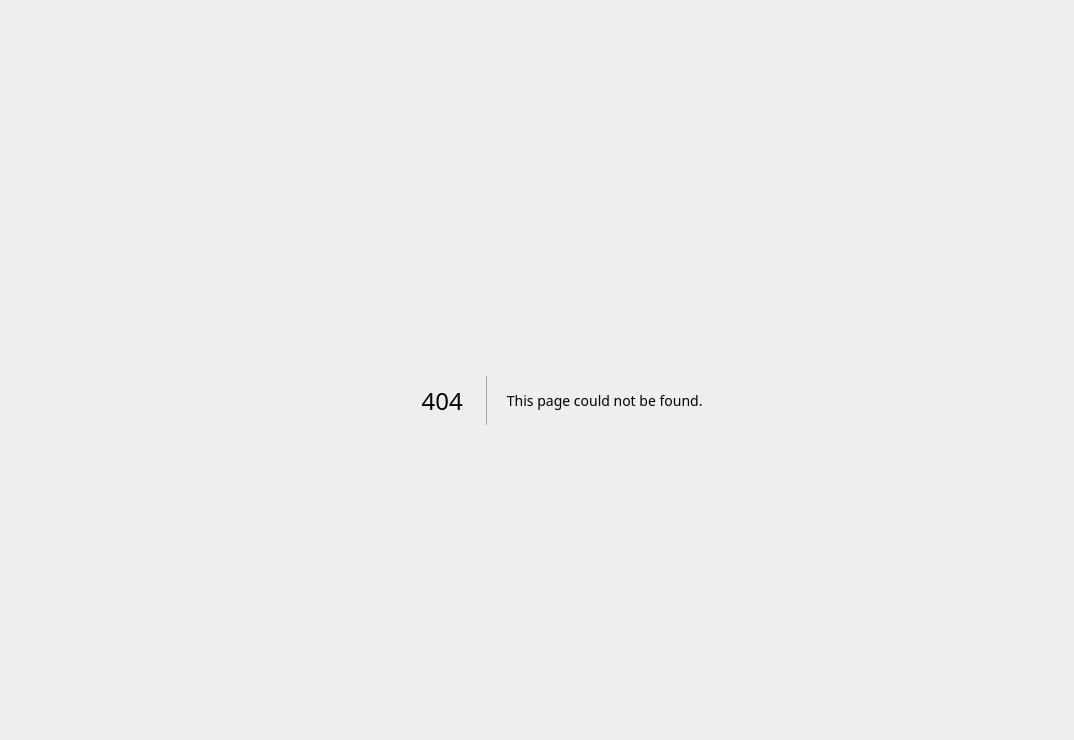
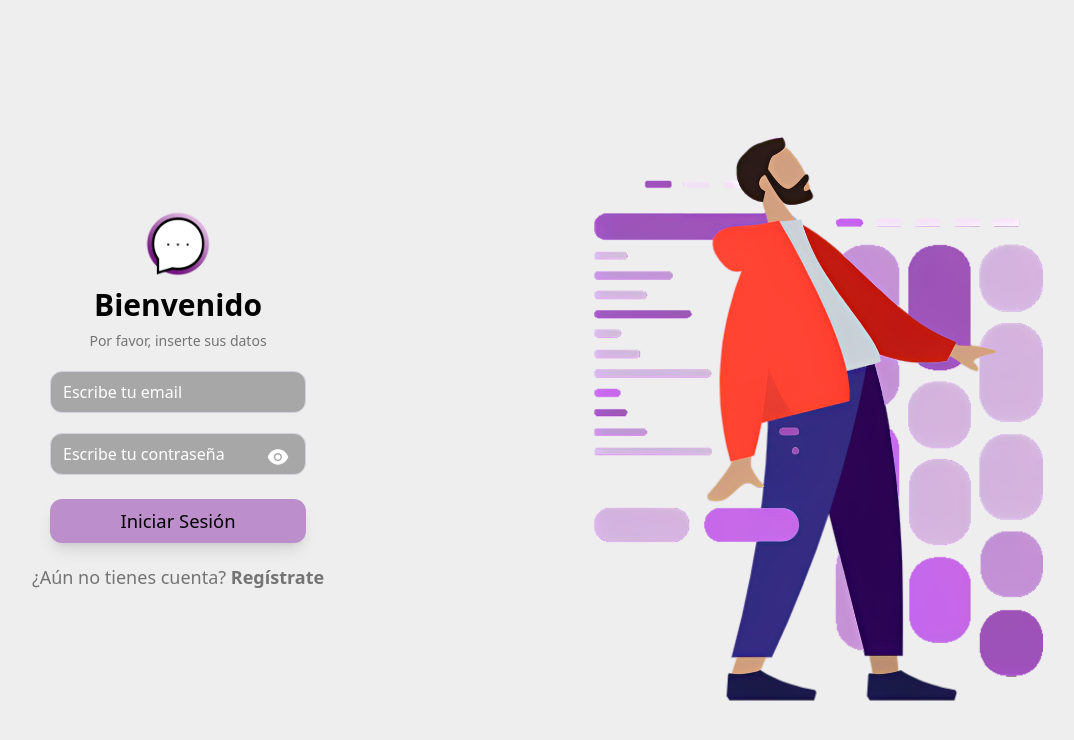
Before and after one commit to Sstark97/chat-now, a Next.js app: page /auth/login in a window 1280 px wide. Before the commit this address had no page. Shown: the top 740 px of the page, without its empty margins (78-1152 px from the left). Built offline with nearby package versions, Linux system fonts and the light colour scheme.

Commit message:
Add Basic Config for Next Auth

```diff
--- a/package.json
+++ b/package.json
@@ -20,6 +20,7 @@
     "eslint": "8.36.0",
     "eslint-config-next": "13.2.4",
     "next": "13.2.4",
+    "next-auth": "^4.20.1",
     "react": "18.2.0",
     "react-dom": "18.2.0",
     "react-icons": "^4.8.0",
--- a/src/components/Button.tsx
+++ b/src/components/Button.tsx
@@ -12,7 +12,11 @@
     }
 
     return (
-        <button onClick={() => click()} className="w-full bg-light_purple py-2 mt-5 md:mt-6 text-[1.15rem] rounded-xl shadow-lg hover:brightness-110 active:translate-y-[2%] active:shadow-md">
+        <button
+            type="button"
+            onClick={() => click()}
+            className="w-full bg-light_purple py-2 mt-5 md:mt-6 text-[1.15rem] rounded-xl shadow-lg hover:brightness-110 active:translate-y-[2%] active:shadow-md"
+        >
             {value}
         </button>
     )
--- a/src/containers/RegisterForm.tsx
+++ b/src/containers/RegisterForm.tsx
@@ -20,7 +20,7 @@
             </form>
             <p className="mt-5 text-sm text-center text-secondary_text lg:text-lg">
                 ¿Ya tienes una cuenta?{" "}
-                <Link href="/login" className="font-bold">
+                <Link href="/auth/login" className="font-bold">
                     Inicia sesión
                 </Link>
             </p>
--- a/src/pages/_app.tsx
+++ b/src/pages/_app.tsx
@@ -1,6 +1,11 @@
 import type { AppProps } from "next/app"
+import { SessionProvider as AuthProvider } from "next-auth/react"
 import "../styles/global.css"
 
 export default function App({ Component, pageProps }: AppProps) {
-    return <Component {...pageProps} />
+    return (
+        <AuthProvider session={pageProps.session}>
+            <Component {...pageProps} />
+        </AuthProvider>
+    )
 }
--- /dev/null
+++ b/src/pages/api/auth/[...nextauth].ts
@@ -0,0 +1,28 @@
+import NextAuth from "next-auth"
+import type { NextAuthOptions } from "next-auth"
+import CredentialsProvider from "next-auth/providers/credentials"
+
+const options: NextAuthOptions = {
+    theme: {
+        colorScheme: "light",
+    },
+    debug: true,
+    session: {},
+    jwt: {},
+    providers: [
+        CredentialsProvider({
+            type: "credentials",
+            id: "",
+            name: "Credentials",
+            pages: {
+                signIn: "/auth/login",
+            },
+            async authorize(credentials, req) {
+                console.log(credentials)
+                console.log(req)
+            },
+        }),
+    ],
+}
+
+export default NextAuth(options)
--- a/src/pages/index.tsx
+++ b/src/pages/index.tsx
@@ -1,6 +1,5 @@
 import Head from "next/head"
 import { Inter } from "next/font/google"
-import Login from "./login"
 
 const inter = Inter({ subsets: ["latin"] })
 
@@ -17,9 +16,7 @@
                 <meta name="viewport" content="width=device-width, initial-scale=1" />
                 <link rel="icon" href="/favicon.ico" />
             </Head>
-            <main className={inter.className}>
-                <Login />
-            </main>
+            <main className={inter.className}></main>
         </>
     )
 }
```
Also changed, not shown: src/pages/auth/login.tsx (renamed from src/pages/login.tsx), 2 other files (tests, documents, lock files or other folders).
